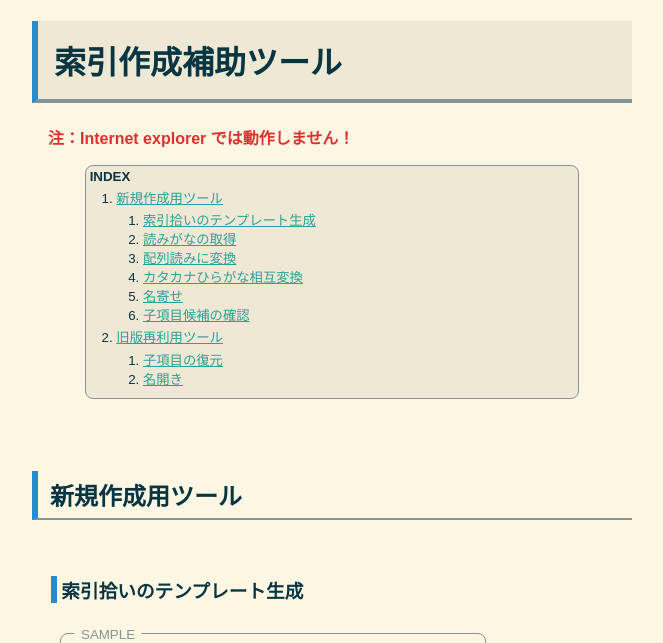
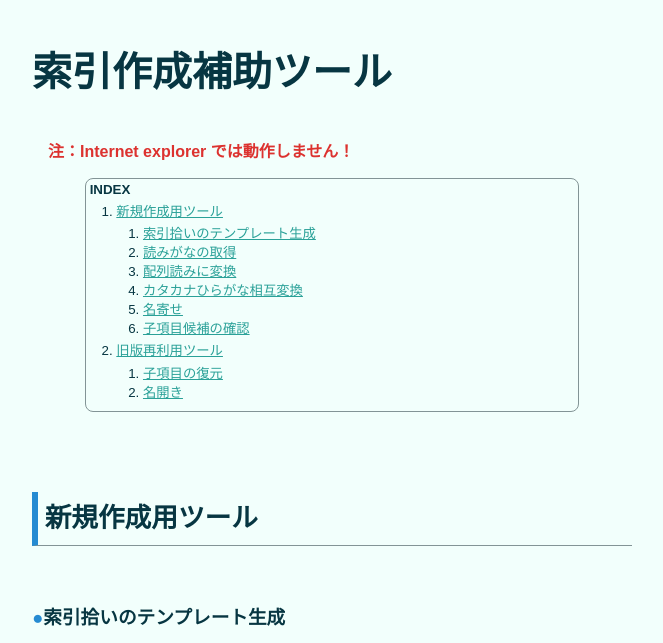
Before and after one commit to AWtnb/sakuin-tool, a PHP site: page / in a window 1280 px wide. Shown: the top 643 px of the page, without its empty margins (308-971 px from the left). Run offline with PHP 8.4, Linux system fonts and the light colour scheme.

Commit message:
fix style

```diff
--- a/style.css
+++ b/style.css
@@ -1,6 +1,6 @@
 @charset "UTF-8";
 body {
-  background-color: #fdf6e3;
+  background-color: #f2fffc;
   color: #073642;
   font-family: 'Hiragino Kaku Gothic Pro', 'ヒラギノ角ゴ Pro W3', 'メイリオ', Meiryo, 'ＭＳ Ｐゴシック', sans-serif;
 }
@@ -113,7 +113,7 @@ body {
   padding-left: 0.5em;
   padding-right: 0.5em;
   margin: 0;
-  background-color: #fdf6e3;
+  background-color: #f2fffc;
   transform: translateY(-50%) translateX(1em);
 }
 a {
@@ -134,27 +134,27 @@ footer {
   margin-left: auto;
 }
 h1 {
-  padding: 0.5em;
+  margin: 1em 0;
+  font-size: 30pt;
   color: #073642;
-  background: #eee8d5;
-  border-left: solid 6px #268bd2;
-  border-bottom: solid 4px #839496;
 }
 h2 {
-  padding: 0.25em 0.5em;
+  padding: 0.25em 0.25em;
+  line-height: 1.5;
   margin-top: 3em;
   margin-bottom: 1em;
   background: transparent;
   border-left: solid 6px #268bd2;
-  border-bottom: solid 2px #839496;
-  font-size: 18pt;
+  border-bottom: solid 1px #839496;
+  font-size: 20pt;
 }
 h3 {
   font-size: 14pt;
-  padding-left: 0.25em;
   margin-top: 3em;
-  margin-left: 1em;
-  border-left: solid 6px #268bd2;
+}
+h3::before {
+  content: "\25cf";
+  color: #268bd2;
 }
 hr {
   border-top: 1px dashed #839496;
@@ -165,7 +165,6 @@ hr {
   font-size: 10pt;
   padding: 0.25em;
   margin: 0.25em 4em;
-  background-color: #eee8d5;
   border-radius: 8px;
 }
 .navigation ol {
--- a/style.less
+++ b/style.less
@@ -16,10 +16,11 @@
 @white: #fdf6e3;
 @yellow: #b58900;
 
+@mainBg: #f2fffc;
 @containerWidth: 600px;
 
 body {
-    background-color: @white;
+    background-color: @mainBg;
     color: @black;
     font-family: 'Hiragino Kaku Gothic Pro','ヒラギノ角ゴ Pro W3','メイリオ',Meiryo,'ＭＳ Ｐゴシック',sans-serif;
 }
@@ -133,7 +134,7 @@ body {
             padding-left: .5em;
             padding-right: .5em;
             margin: 0;
-            background-color: @white;
+            background-color: @mainBg;
             transform: translateY(-50%) translateX(1em);
         }
     }
@@ -160,27 +161,27 @@ footer {
 }
 
 h1 {
-    padding: 0.5em;
+    margin: 1em 0;
+    font-size: 30pt;
     color: @black;
-    background: @brwhite;
-    border-left: solid 6px @blue;
-    border-bottom: solid 4px @brblue;
 }
 h2 {
-    padding: 0.25em 0.5em;
+    padding: 0.25em 0.25em;
+    line-height: 1.5;
     margin-top: 3em;
     margin-bottom: 1em;
     background: transparent;
     border-left: solid 6px @blue;
-    border-bottom: solid 2px @brblue;
-    font-size: 18pt;
+    border-bottom: solid 1px @brblue;
+    font-size: 20pt;
 }
 h3 {
     font-size: 14pt;
-    padding-left: .25em;
     margin-top: 3em;
-    margin-left: 1em;
-    border-left: solid 6px @blue;
+    &::before {
+        content: "\25cf";
+        color: @blue;
+    }
 }
 
 hr {
@@ -193,7 +194,6 @@ hr {
     font-size: 10pt;
     padding: .25em;
     margin: .25em 4em;
-    background-color: @brwhite;
     border-radius: 8px;
     ol {
         margin: 0;
```
